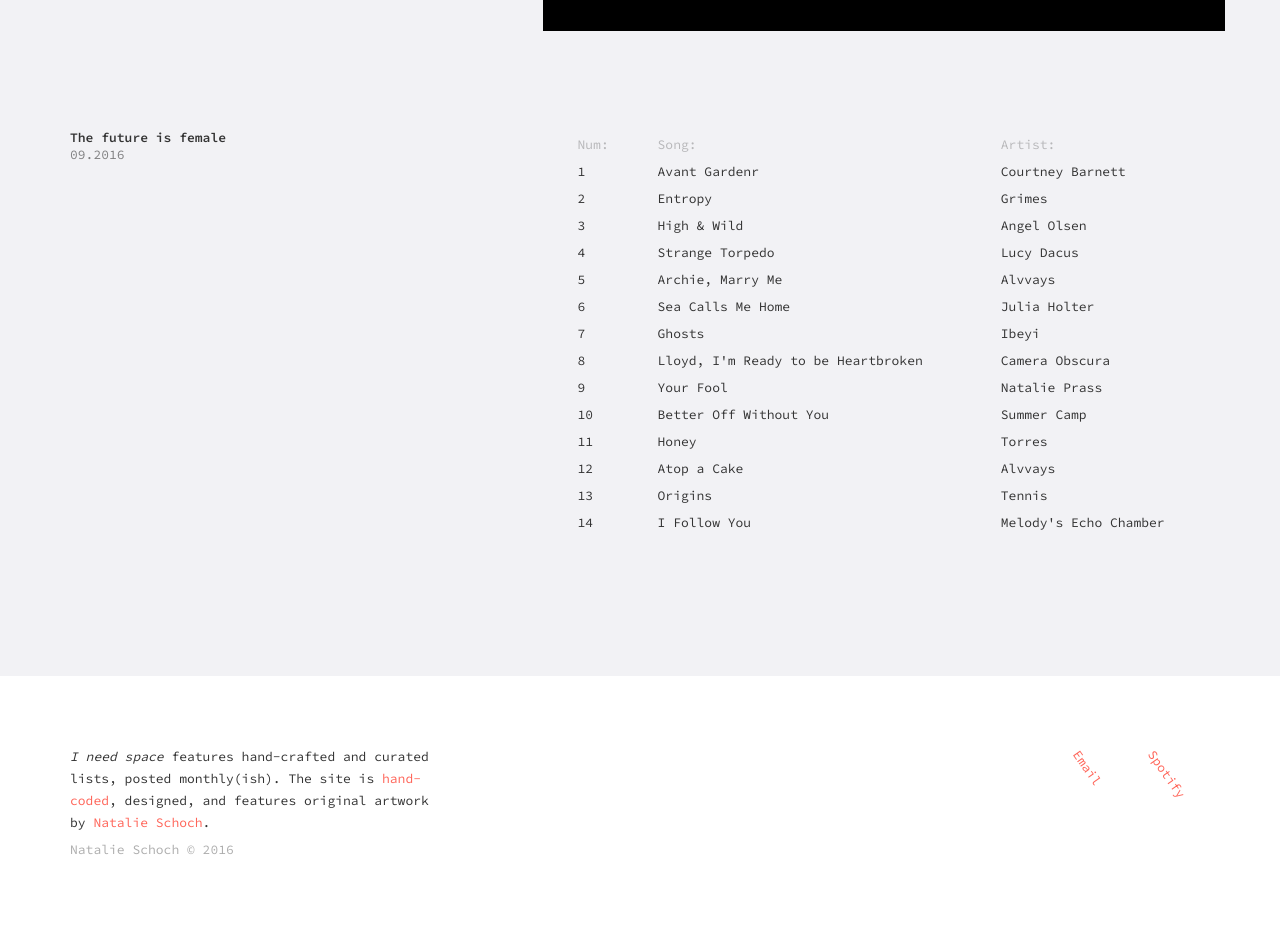
After one commit to nataliefschoch/music-blog, a PHP site: page /playlist-the-future-is-female-2016.php in a window 1280 px wide. The commit adds this page. Shown: the part 503-1434 px from the top of the page. Run offline with PHP 8.4, Linux system fonts and the light colour scheme.

Commit message:
added the future is female playlist

```diff
--- a/css/style.css
+++ b/css/style.css
@@ -141,8 +141,8 @@ section.content.content-playlist {
         z-index: 1; } }
 
 p {
-  font-size: 15px;
-  line-height: 25px; }
+  font-size: 13px;
+  line-height: 22px; }
 
 a {
   color: #ff6458; }
@@ -174,10 +174,10 @@ input {
 
 html {
   background-color: #fff;
-  font-size: 15px;
-  line-height: 25px; }
+  font-size: 13px;
+  line-height: 22px; }
   html body {
-    background-color: #eee;
+    background-color: rgba(234, 234, 238, 0.6);
     font-family: "Source Code Pro", Helvetica, Arial, Sans; }
 
 header {
@@ -191,6 +191,7 @@ header {
     margin-right: 6px;
     vertical-align: -webkit-baseline-middle; }
   header .logo {
+    display: block;
     margin-bottom: 20px;
     text-align: center; }
   header .moon {
@@ -201,8 +202,11 @@ header {
     width: 27px;
     vertical-align: -webkit-baseline-middle; }
   header p {
-    margin-top: 12px;
-    opacity: 0.6; }
+    color: #838b94;
+    font-size: 15px;
+    vertical-align: -webkit-baseline-middle;
+    margin-left: 10px;
+    display: inline-block; }
   header input:focus {
     box-shadow: none;
     outline: none; }
--- a/header.php
+++ b/header.php
@@ -22,8 +22,8 @@
 								I need space
 							</h1>
 							<div class='moon'></div>
+							<p>Curated mixes</p>
 						</a>
-						<p>Curated mixes and playlists</p>
 					</div>
 				</div>
 			</div>
--- a/index.php
+++ b/index.php
@@ -22,7 +22,7 @@
 				</a>
 			</div>
 			<div class='col-md-4'>
-				<a href='#'>
+				<a href='playlist-chill-vibes-maximize.php'>
 					<div class='album-wrapper'>
 						<div class='album'>
 							<img src='images/album-cover-chill-vibes-maximize@2x.jpg'>
@@ -41,7 +41,7 @@
 				</a>
 			</div>
 			<div class='col-md-4'>
-				<a href='playlist-chill-vibes-maximize.php'>
+				<a href='playlist-the-future-is-female-2016.php'>
 					<div class='album-wrapper'>
 						<div class='album'>
 							<img src='images/album-cover-the-future-is-female@2x.jpg'>
--- /dev/null
+++ b/playlist-the-future-is-female-2016.php
@@ -0,0 +1,106 @@
+<?php include 'header.php'; ?>
+<section class='content content-playlist'>
+	<div class='container'>
+		<div class='row'>
+			<div class='col-md-4'>
+				<div class='album-wrapper'>
+					<div class='album'>
+						<img src='images/album-cover-the-future-is-female@2x.jpg', width='325px'>
+					</div>
+					<div class='album-shadow'></div>
+				</div>
+			</div>
+			<div class='col-md-7 col-md-offset-1 playlist-embed'>
+				<iframe src="https://embed.spotify.com/?uri=spotify%3Auser%3Anattybratty%3Aplaylist%3A2beH8LA1bRJqdVyVqAwLsu" width="100%" height="325" frameborder="0" allowtransparency="true"></iframe>
+			</div>
+		</div>
+		<div class='row playlist-info'>
+			<div class='col-md-4 desc'>
+				<h3>The future is female</h3>
+				<p class='date'>09.2016</p>
+				<!-- <p class='desc'>Not constrained to a single genre, this playlist is chicken noodle soup for the tender soul.</p> -->
+			</div>
+			<div class='col-md-7 col-md-offset-1 track-listings'>
+				<table>
+					<tr>
+						<th>Num:</th>
+						<th>Song:</th>
+						<th>Artist:</th>
+					</tr>
+					<tr>
+						<td>1</td>
+						<td>Avant Gardenr</td>
+						<td>Courtney Barnett</td>
+					</tr>
+					<tr>
+						<td>2</td>
+						<td>Entropy</td>
+						<td>Grimes</td>
+					</tr>
+					<tr>
+						<td>3</td>
+						<td>High & Wild</td>
+						<td>Angel Olsen</td>
+					</tr>
+					<tr>
+						<td>4</td>
+						<td>Strange Torpedo</td>
+						<td>Lucy Dacus</td>
+					</tr>
+					<tr>
+						<td>5</td>
+						<td>Archie, Marry Me</td>
+						<td>Alvvays</td>
+					</tr>
+					<tr>
+						<td>6</td>
+						<td>Sea Calls Me Home</td>
+						<td>Julia Holter</td>
+					</tr>
+					<tr>
+						<td>7</td>
+						<td>Ghosts</td>
+						<td>Ibeyi</td>
+					</tr>
+					<tr>
+						<td>8</td>
+						<td>Lloyd, I'm Ready to be Heartbroken</td>
+						<td>Camera Obscura</td>
+					</tr>
+					<tr>
+						<td>9</td>
+						<td>Your Fool</td>
+						<td>Natalie Prass</td>
+					</tr>
+					<tr>
+						<td>10</td>
+						<td>Better Off Without You</td>
+						<td>Summer Camp</td>
+					</tr>
+					<tr>
+						<td>11</td>
+						<td>Honey</td>
+						<td>Torres</td>
+					</tr>
+					<tr>
+						<td>12</td>
+						<td>Atop a Cake</td>
+						<td>Alvvays</td>
+					</tr>
+					<tr>
+						<td>13</td>
+						<td>Origins</td>
+						<td>Tennis</td>
+					</tr>
+					<tr>
+						<td>14</td>
+						<td>I Follow You</td>
+						<td>Melody's Echo Chamber</td>
+					</tr>
+
+				</table>
+			</div>
+		</div>
+	</div>
+</section>
+<?php include 'footer.php'; ?>
```
Also changed, not shown: css/global_styles.scss (+4 -3 lines), css/style.scss (+6 -2 lines), 4 other files.
